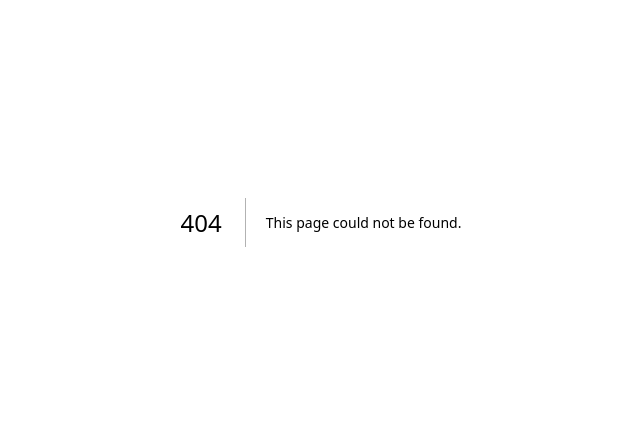
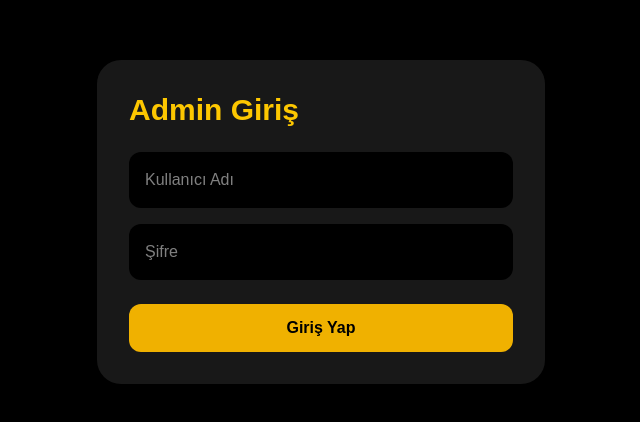
Before and after one commit to gdrggdrgg/neset-blog, a Next.js app: page /admin in a window 1280 px wide. Before the commit this address had no page. Shown: the part 178-600 px from the top of the page, without its empty margins (319-959 px from the left). Built offline with nearby package versions, Linux system fonts and the light colour scheme.

Commit message:
admin panel eklendi

```diff
--- /dev/null
+++ b/src/app/admin/page.js
@@ -0,0 +1,94 @@
+"use client";
+
+import { useEffect, useState } from "react";
+import { db } from "../lib/firebase";
+import {
+  collection,
+  getDocs,
+  deleteDoc,
+  doc,
+  query,
+  orderBy
+} from "firebase/firestore";
+
+export default function Admin() {
+  const [giris, setGiris] = useState(false);
+  const [kadi, setKadi] = useState("");
+  const [sifre, setSifre] = useState("");
+  const [yorumlar, setYorumlar] = useState([]);
+
+  async function getir() {
+    const q = query(collection(db, "yorumlar"), orderBy("tarih", "desc"));
+    const snap = await getDocs(q);
+    setYorumlar(snap.docs.map((d) => ({ id: d.id, ...d.data() })));
+  }
+
+  async function sil(id) {
+    await deleteDoc(doc(db, "yorumlar", id));
+    getir();
+  }
+
+  function kontrol() {
+    if (kadi === "admin" && sifre === "wvrccxr4e43tt") {
+      setGiris(true);
+      getir();
+    } else {
+      alert("Bilgiler yanlış");
+    }
+  }
+
+  if (!giris) {
+    return (
+      <main className="min-h-screen bg-black flex items-center justify-center text-white p-6">
+        <div className="w-full max-w-md bg-[#181818] p-8 rounded-3xl">
+          <h1 className="text-3xl font-bold text-yellow-400">Admin Giriş</h1>
+
+          <input
+            placeholder="Kullanıcı Adı"
+            className="mt-6 w-full p-4 rounded-xl bg-black"
+            onChange={(e) => setKadi(e.target.value)}
+          />
+
+          <input
+            type="password"
+            placeholder="Şifre"
+            className="mt-4 w-full p-4 rounded-xl bg-black"
+            onChange={(e) => setSifre(e.target.value)}
+          />
+
+          <button
+            onClick={kontrol}
+            className="mt-6 w-full bg-yellow-500 text-black font-bold py-3 rounded-xl"
+          >
+            Giriş Yap
+          </button>
+        </div>
+      </main>
+    );
+  }
+
+  return (
+    <main className="min-h-screen bg-black text-white p-8">
+      <h1 className="text-4xl font-bold text-yellow-400">Admin Panel</h1>
+
+      <div className="mt-8 space-y-4">
+        {yorumlar.map((item) => (
+          <div
+            key={item.id}
+            className="bg-[#181818] p-5 rounded-2xl border border-yellow-600/20"
+          >
+            <p className="text-yellow-400">{item.kullaniciAdi}</p>
+            <p className="mt-2">{item.yorum}</p>
+
+            <button
+              onClick={() => sil(item.id)}
+              className="mt-4 bg-red-600 px-5 py-2 rounded-xl font-bold"
+            >
+              Sil
+            </button>
+          </div>
+        ))}
+      </div>
+    </main>
+  );
+}
```
